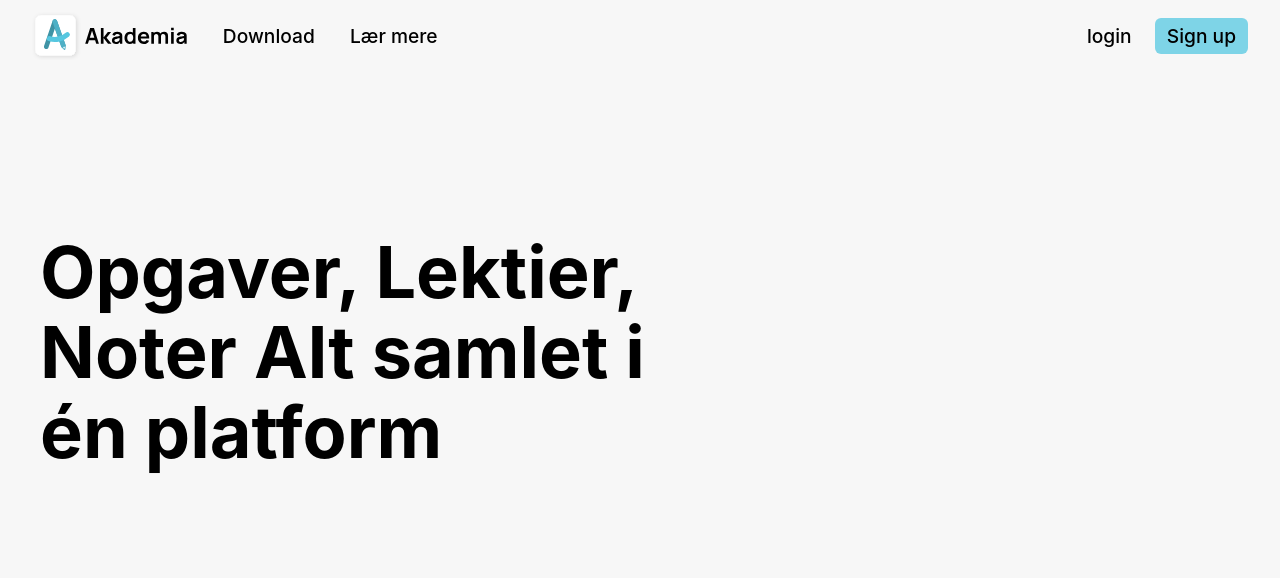
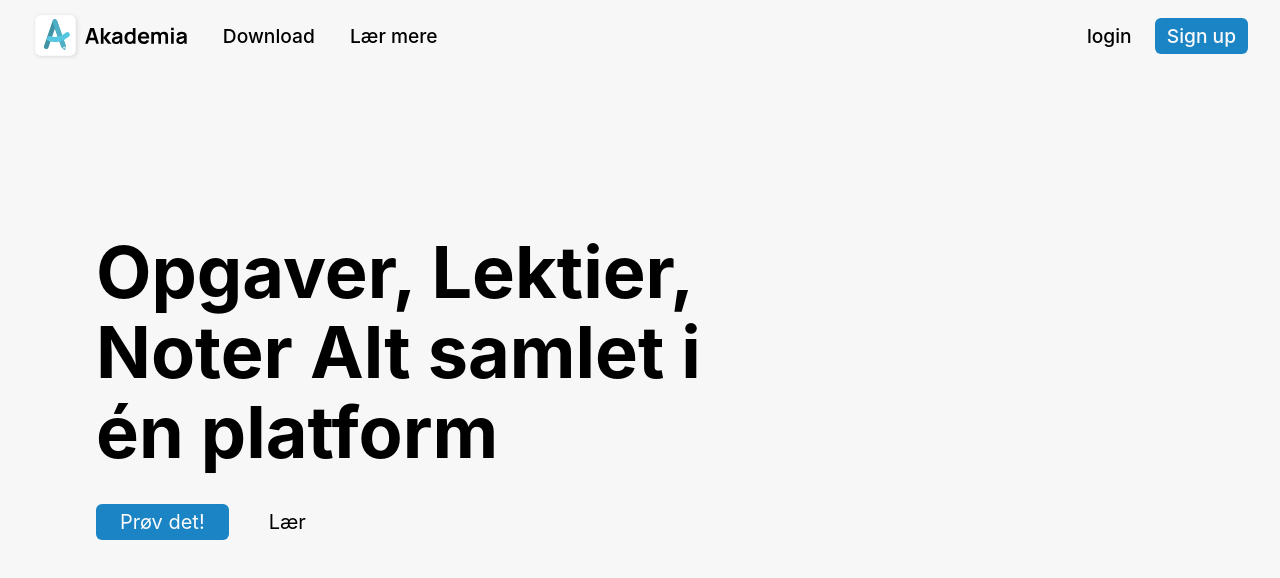
Before and after one commit to Akademiaapp/website, a SvelteKit app: page / in a window 1280 px wide. Shown: the top 578 px of the page. Built offline with nearby package versions, Linux system fonts and the light colour scheme.

Commit message:
add hero buttons

```diff
--- a/package.json
+++ b/package.json
@@ -35,5 +35,8 @@
     "vite": "^4.4.2",
     "wrangler": "^3.19.0"
   },
-  "type": "module"
+  "type": "module",
+  "dependencies": {
+    "lucide": "^0.359.0"
+  }
 }
--- a/src/app.scss
+++ b/src/app.scss
@@ -24,10 +24,10 @@
 	--border: 240 5.9% 90%;
 	--input: 240 5.9% 90%;
 
-	--primary: 191 69% 70%;
+	--primary: 203 76% 44%;
 	--primary-foreground: 0 0% 98%;
 
-	--primary-muted: 191 69% 60%;
+	--primary-muted: 203 76% 38%;
 
 	--secondary: 240 4.8% 95.9%;
 	--secondary-foreground: 240 5.9% 10%;
@@ -38,3 +38,7 @@
 	--destructive: 0 72.2% 50.6%;
 	--destructive-foreground: 0 0% 98%;
 }
+
+.button.primary {
+	@apply bg-primary hover:bg-primary-muted text-primary-foreground;
+}
--- a/src/routes/+layout.svelte
+++ b/src/routes/+layout.svelte
@@ -10,7 +10,7 @@
 	<a href="" class="button hover:bg-muted">Lær mere</a>
 	<div class="spacer"></div>
 	<a href="" class="button hover:bg-muted">login</a>
-	<a href="" class="button bg-primary hover:bg-primary-muted">Sign up</a>
+	<a href="" class="button primary">Sign up</a>
 </nav>
 <slot />
 
--- a/src/routes/+page.svelte
+++ b/src/routes/+page.svelte
@@ -1,8 +1,32 @@
-<div class="header py-40 px-10">
+<script>
+</script>
+
+<div class="header py-40 px-24 space-y-8">
 	<h1 class="text-7xl font-bold leading-[5rem] max-w-[40rem]">
 		Opgaver, Lektier, Noter Alt samlet i én platform
 	</h1>
+	<div class="flex gap-10 items-center text-xl">
+		<button class=" button primary text-xl px-6 py-1 rounded-md"> Prøv det! </button>
+		<a href=""> Lær </a>
+	</div>
 </div>
 
-<style>
+<style lang="scss">
+	a {
+		&::after {
+			content: '';
+			display: block;
+			width: 100%;
+			transform: scaleX(0);
+			height: 1px;
+			background-color: #000;
+			transition: transform 0.3s;
+			transform-origin: right;
+		}
+
+		&:hover::after {
+			transform: scaleX(1);
+			transform-origin: left;
+		}
+	}
 </style>
```
Also changed, not shown: 1 other file (tests, documents, lock files or other folders).
